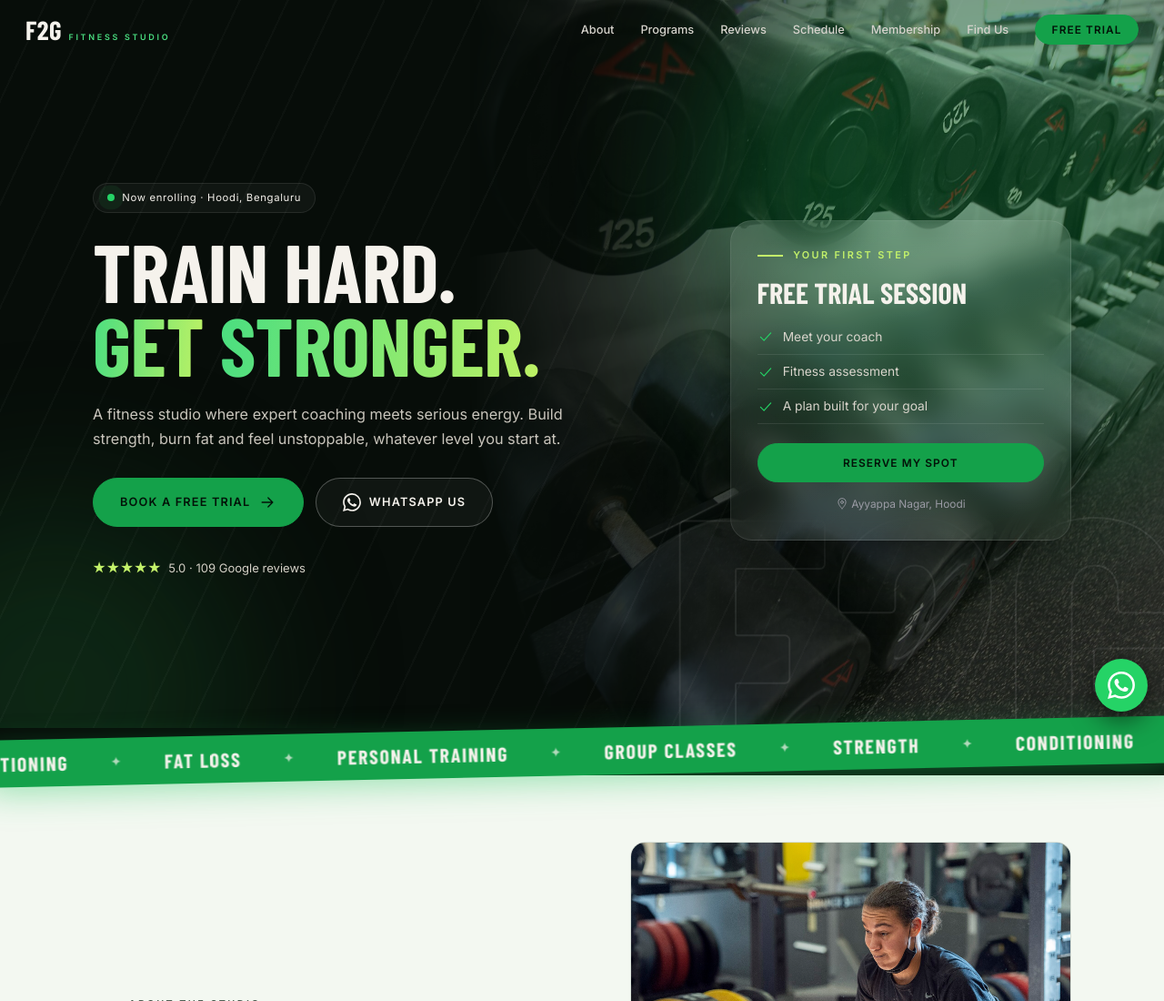
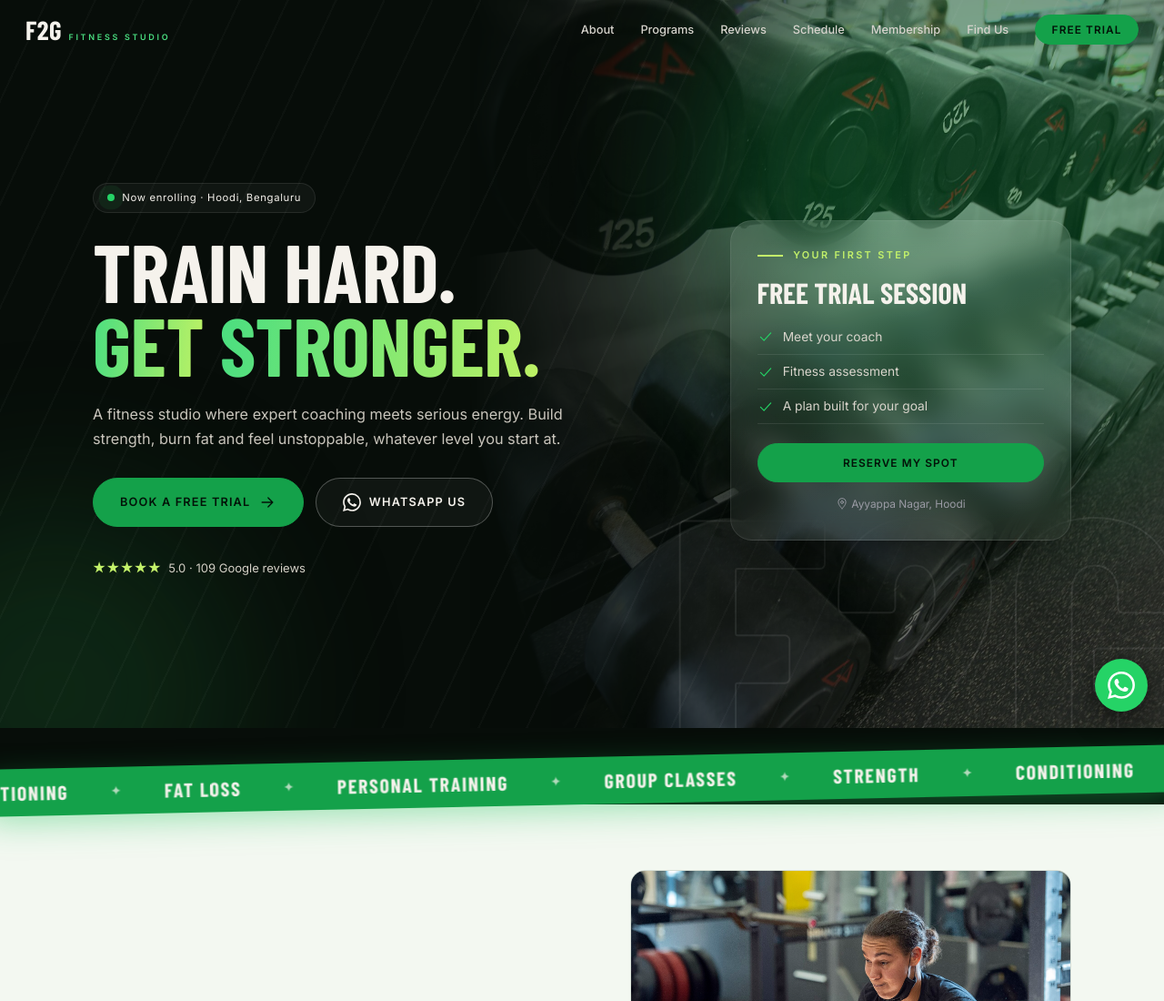
Before and after one commit to vouchiq01/f2g-fitness-studio, a plain HTML site: page index.html in a window 1280 px wide. Shown: the top 1100 px of the page at 91% size. Drawn offline with nearby package versions, Linux system fonts and the light colour scheme; a web font is replaced by a local one.

Commit message:
Add gap above marquee so tilted edge stays below fold
Co-Authored-By: Claude Sonnet 5.5 <noreply@anthropic.com>

```diff
--- a/styles.css
+++ b/styles.css
@@ -303,4 +303,4 @@ footer{border-top:1px solid var(--line);color:var(--muted);font-size:.88rem;back
 
 /* hero fills the first screen so the strip only shows after scrolling */
 .hero{min-height:100vh;min-height:100svh}
-.marquee{margin-top:0}
+.marquee{margin-top:2.2rem}
```
